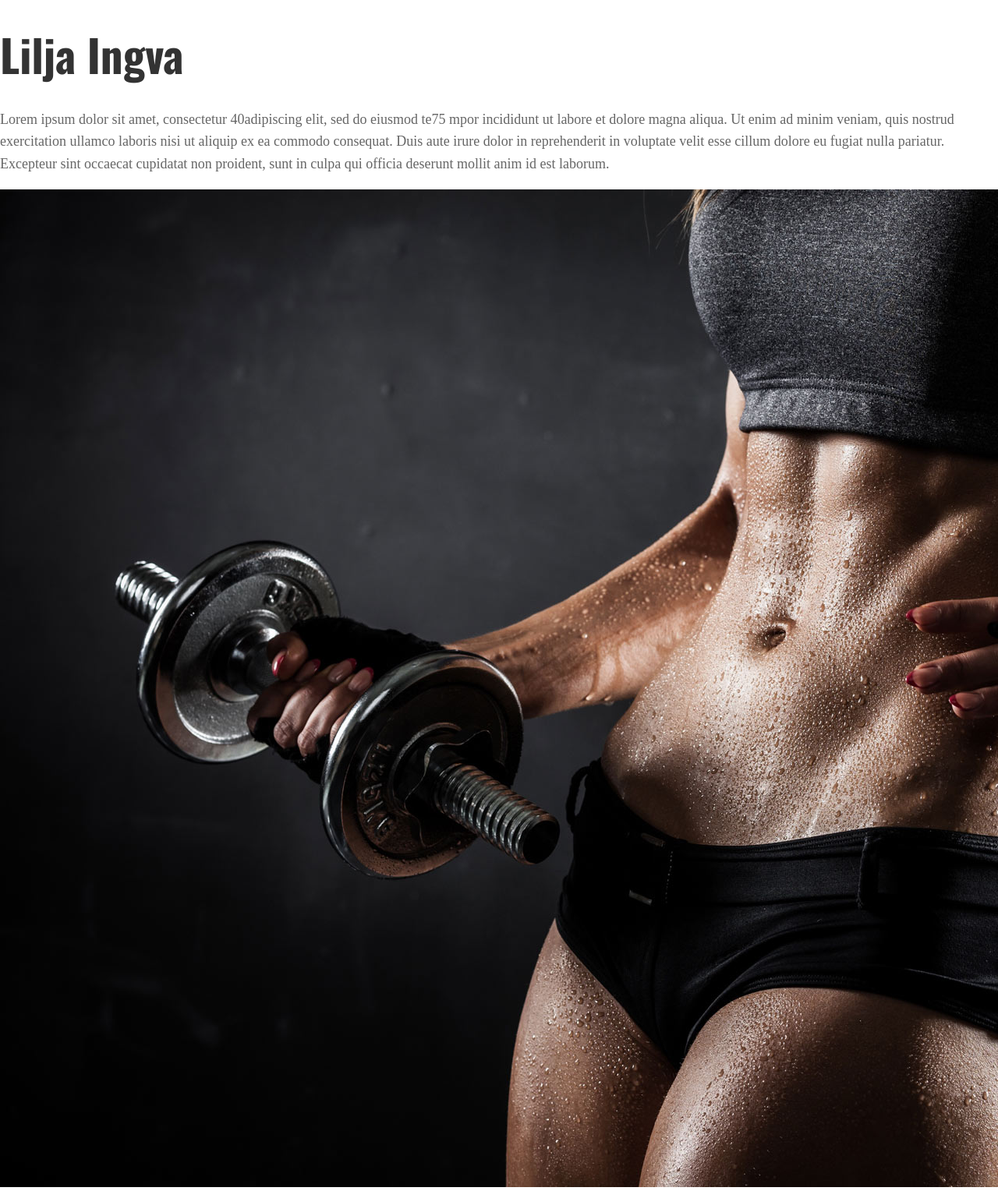
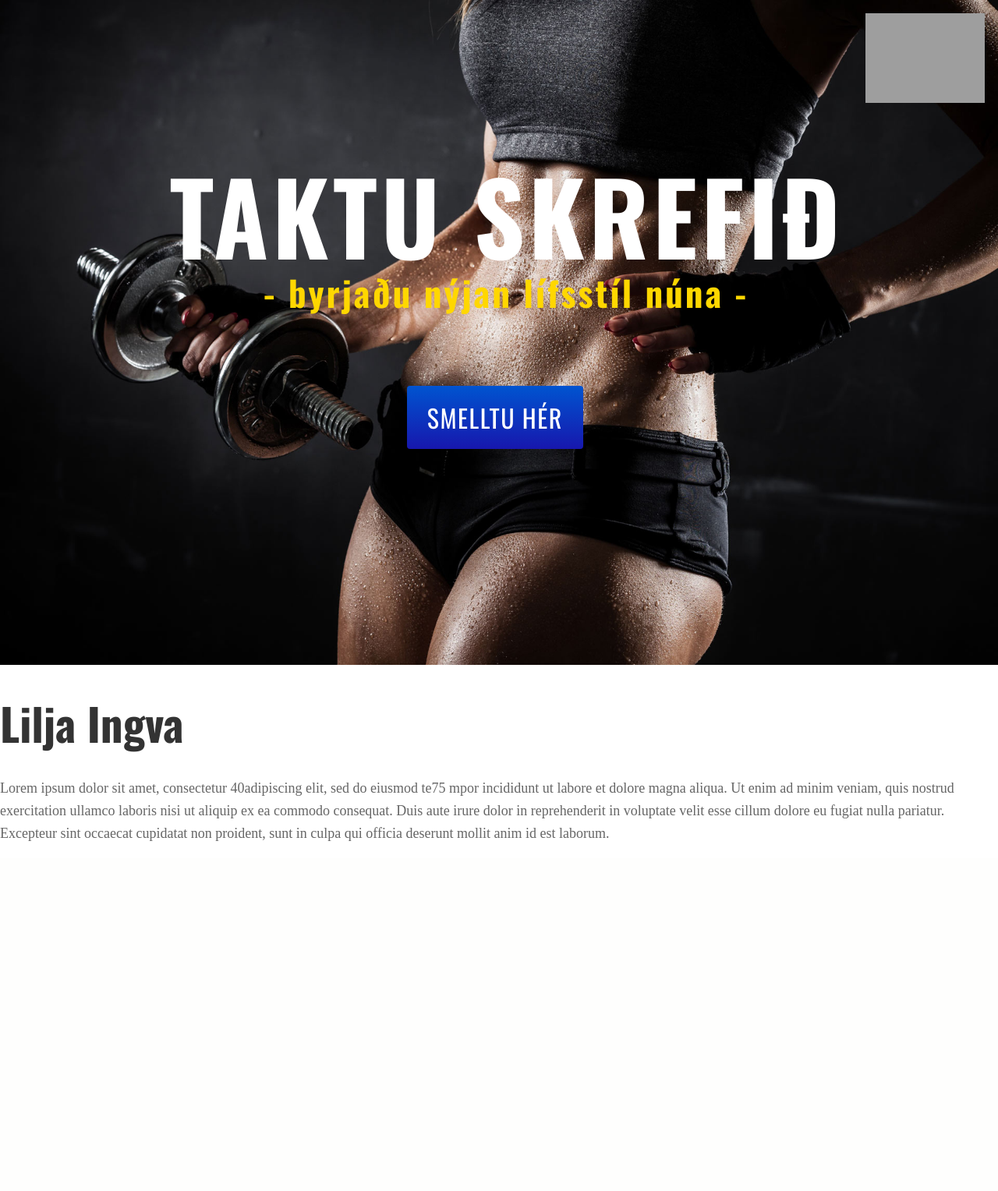
Before and after one commit to strengur/liljaingva, a PHP site: page / in a window 1280 px wide; the page is wider, and only the part inside the window is pictured. Shown: that part at 78% size. After the commit the page ends 1079 px from the top of that part, so only its background shows below. Run offline with PHP 8.4, Linux system fonts and the light colour scheme; some web fonts are replaced; grey boxes are pictures that could not be loaded.

Commit message:
Work on the header section
Headlines, button and menu icon in place. All using vw to adjust for
different devices.

```diff
--- a/index.html
+++ b/index.html
@@ -18,12 +18,28 @@
 
 		<section class="">
 			<div class="hero-image">
-				<h1>Lilja Ingva</h1>
+				<img src="images/hero-images/woman-perspiration-fitness-1920px.jpg">
+			</div>
 
-				<p>Lorem ipsum dolor sit amet, consectetur 40adipiscing elit, sed do eiusmod te75 mpor incididunt ut labore et dolore magna aliqua. Ut enim ad minim veniam, quis nostrud exercitation ullamco laboris nisi ut aliquip ex ea commodo consequat. Duis aute irure dolor in reprehenderit in voluptate velit esse cillum dolore eu fugiat nulla pariatur. Excepteur sint occaecat cupidatat non proident, sunt in culpa qui officia deserunt mollit anim id est laborum.</p>
-				<img src="images/hero-images/woman-perspiration-fitness-1920px.jpg">
+			<div class="menu-icon">
+				<img src="images/icons/menu-icon.svg">
+			</div>
+
+			<div class="header-headlines">
+				<h1>TAKTU SKREFIÐ</h1>
+				<h3>- byrjaðu nýjan lífsstíl núna -</h3>
+			</div>
+
+			<div class="header-button">
+				<a class="button button-blue" href="#">Smelltu hér</a>
 			</div>
 		</section>
 
+<h1>Lilja Ingva</h1>
+
+				<p>Lorem ipsum dolor sit amet, consectetur 40adipiscing elit, sed do eiusmod te75 mpor incididunt ut labore et dolore magna aliqua. Ut enim ad minim veniam, quis nostrud exercitation ullamco laboris nisi ut aliquip ex ea commodo consequat. Duis aute irure dolor in reprehenderit in voluptate velit esse cillum dolore eu fugiat nulla pariatur. Excepteur sint occaecat cupidatat non proident, sunt in culpa qui officia deserunt mollit anim id est laborum.</p>
+
+
+
 	</body>
 </html>
--- a/style.css
+++ b/style.css
@@ -10,8 +10,11 @@ p {
 	line-height: 1.6em;
 }
 
+h1, h2, h3, h4, .button {
+	font-family: 'Oswald', sans-serif;
+}
+
 h1, h2, h3, h4 {
-	font-family: 'Oswald', sans-serif;
 	color: #333;
 }
 
@@ -34,3 +37,71 @@ h4 {
 	font-size: 1.333em;
 	line-height: 1.4em;
 }
+
+/*====== BUTTONS ======*/
+.button {
+	border: 2px solid;
+	border-radius: 4px;
+	padding: 1.3vw 2vw;
+	text-transform: uppercase;
+	text-align: center;
+	text-decoration: none;
+	letter-spacing: 1.5px;
+}
+
+.button-blue {
+	background: -webkit-linear-gradient(top, #0054D0, #1717AD);
+	background: -o-linear-gradient(top, #0054D0, #1717AD);
+	background: -moz-linear-gradient(top, #0054D0, #1717AD);
+	background: linear-gradient(top, #0054D0, #1717AD);
+	color: #FFFFFF;
+	border: #1717AD;
+}
+
+.button-blue:hover {
+	background: #1717AD;
+}
+
+.hero-image img {
+	max-width: 100%;
+}
+
+.menu-icon {
+	position: absolute;
+	top: 1.3vw;
+	right: 1.3vw;
+}
+
+.menu-icon img {
+	max-height: 9vw;
+}
+
+.header-button {
+	position: absolute;
+	top: 40vw;
+	left: 50%;
+	margin-left: -9.2vw;
+	font-size: 2.5vw;
+}
+
+.header-headlines {
+	position: absolute;
+	top: 16vw;
+	text-align: center;
+	left: 50%;
+	margin-left: -33vw;
+}
+
+.header-headlines h1 {
+	color: #fff;
+	font-size: 10vw;
+	margin: 0;
+	letter-spacing: 5px;
+}
+
+.header-headlines h3 {
+	color: #FFD700;
+	font-size: 3.5vw;
+	margin: 0;
+	letter-spacing: 3px;
+}
```
Also changed, not shown: images/icons/facebook.png (added), images/icons/instagram.png (added), images/icons/twitter.png (added), images/icons/youtube.png (added), 1 other file.
